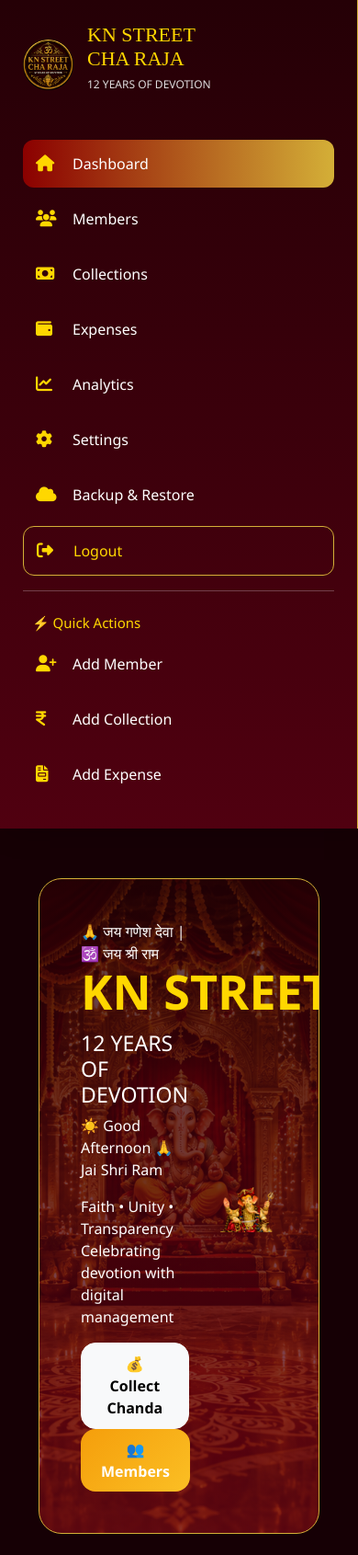
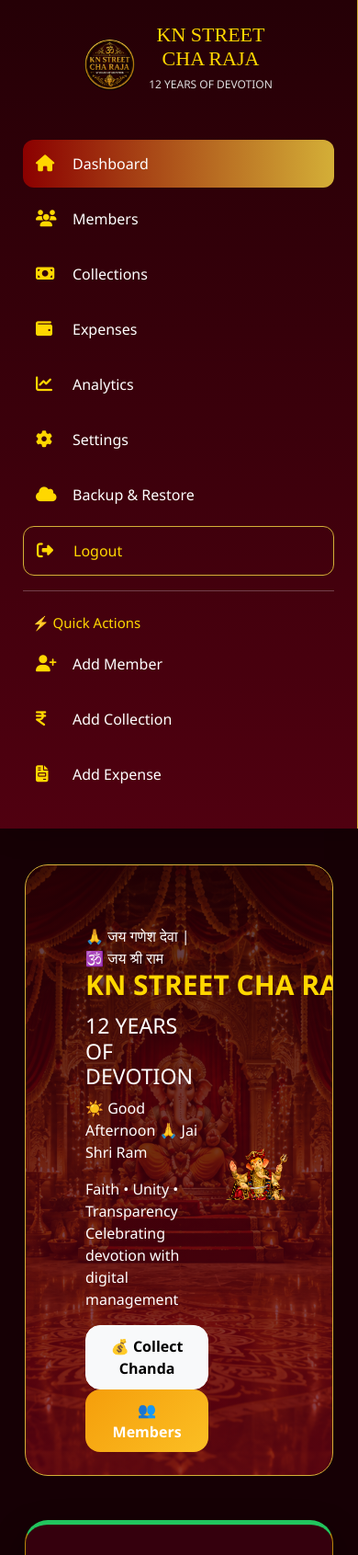
Before and after one commit to niks29-new/MandalFlow, a FastAPI app: page /dashboard in a window 390 px wide; the page is wider, and only the part inside the window is pictured. Shown: the top 1691 px of that part at 92% size. Run offline with FastAPI, Linux system fonts and the light colour scheme; a user stored in the database is signed in; data comes from the database, SQL or seed files in the repository; data that the repository does not hold is empty.

Commit message:
mobile responsive fix

```diff
--- a/static/css/main.css
+++ b/static/css/main.css
@@ -1169,3 +1169,126 @@ margin-left:80px;
 }
 
 }
+/* =====================================
+   MOBILE RESPONSIVE FIX
+===================================== */
+
+@media(max-width:768px){
+
+    body{
+        overflow-x:hidden;
+    }
+
+
+    /* Sidebar */
+
+    .sidebar{
+
+        position:relative !important;
+
+        width:100% !important;
+
+        height:auto !important;
+
+        min-height:auto !important;
+
+    }
+
+
+    .logo-box{
+
+        justify-content:center;
+
+        text-align:center;
+
+    }
+
+
+    .menu a{
+
+        padding:12px 20px;
+
+    }
+
+
+
+    /* Main Content */
+
+    .page-wrapper{
+
+        margin-left:0 !important;
+
+        width:100% !important;
+
+        padding:15px !important;
+
+    }
+
+
+
+    /* Hero Section */
+
+    .hero-section{
+
+        width:100% !important;
+
+        height:auto !important;
+
+        min-height:600px;
+
+        border-radius:20px;
+
+    }
+
+
+    .hero-content{
+
+        position:relative !important;
+
+        top:20px !important;
+
+        left:20px !important;
+
+        width:90%;
+
+    }
+
+
+    .hero-content h1{
+
+        font-size:30px !important;
+
+    }
+
+
+    .hero-ganesha{
+
+        position:absolute !important;
+
+        width:100% !important;
+
+        right:0 !important;
+
+        bottom:0 !important;
+
+    }
+
+
+
+    /* Cards */
+
+    .row{
+
+        margin:0 !important;
+
+    }
+
+
+    .card{
+
+        margin-bottom:15px;
+
+    }
+
+
+}
```
